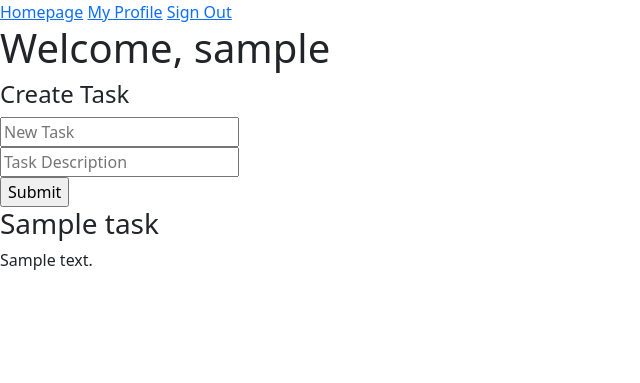
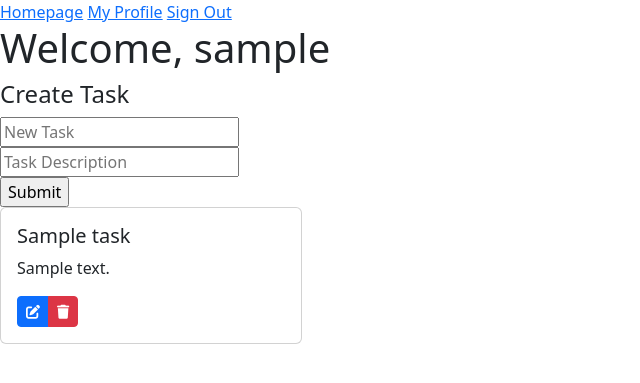
Before and after one commit to Yakubovich17/todo-list, a Flask app: page /profile in a window 1280 px wide. Shown: the top 383 px of the page, without its empty margins (0-640 px from the left). Run offline with Flask 3, Linux system fonts and the light colour scheme; a user stored in the database is signed in; tables that the repository leaves empty hold one stand-in row (values such as "Sample post"); parts of the project's set-up code (start-up, migrations or seed data) failed here and were passed over.

Commit message:
Better tasks render

```diff
--- a/todolist/tasks/routes.py
+++ b/todolist/tasks/routes.py
@@ -1,4 +1,4 @@
-from flask import render_template, request
+from flask import render_template, request, url_for, redirect
 from flask_login.utils import login_required, current_user
 
 from todolist import db
@@ -11,7 +11,9 @@ from todolist.tasks.forms import TaskCreateForm
 def profile():
     form = TaskCreateForm()
 
-    return render_template("pages/profile.html", tasks=current_user.tasks, form=form)
+    tasks = current_user.tasks
+    rows = [tasks[i:i + 4] for i in range(0, len(tasks), 4)]
+    return render_template("pages/profile.html", rows=rows, form=form)
 
 @blueprint.route("/tasks", methods=["POST"])
 def create_task():
@@ -31,4 +33,4 @@ def create_task():
     db.session.add(task)
     db.session.commit()
 
-    return render_template("pages/profile.html", tasks=current_user.tasks, form=form)
+    return redirect(url_for("tasks.profile"))
--- a/todolist/templates/pages/profile.html
+++ b/todolist/templates/pages/profile.html
@@ -23,11 +23,25 @@
     </form>
 </div>
 
-{% for task in tasks %}
-    <div>
-        <h3>{{ task.title }}</h3>
-        <p>{{ task.description }}</p>
+<div classs="container">
+    {% for row in rows %}
+    <div class="row">
+        {% for task in row %}
+        <div class="col-md-3 mb-4">
+            <div class="card">
+                <div class="card-body">
+                    <h5 class="card-title">{{ task.title }}</h5>
+                    <p class="card-text">{{ task.description }}</p>
+                    <div class="btn-group">
+                    <button type="button" class="btn btn-sm btn-primary"><i class="fa fa-edit"></i></button>
+                    <button type="button" class="btn btn-sm btn-danger"><i class="fa fa-trash"></i></button>
+                    </div>
+                </div>
+            </div>
+        </div>
+        {% endfor %}
     </div>
-{% endfor %}
+    {% endfor %}
+</div>
 
 {% endblock content %}
```
